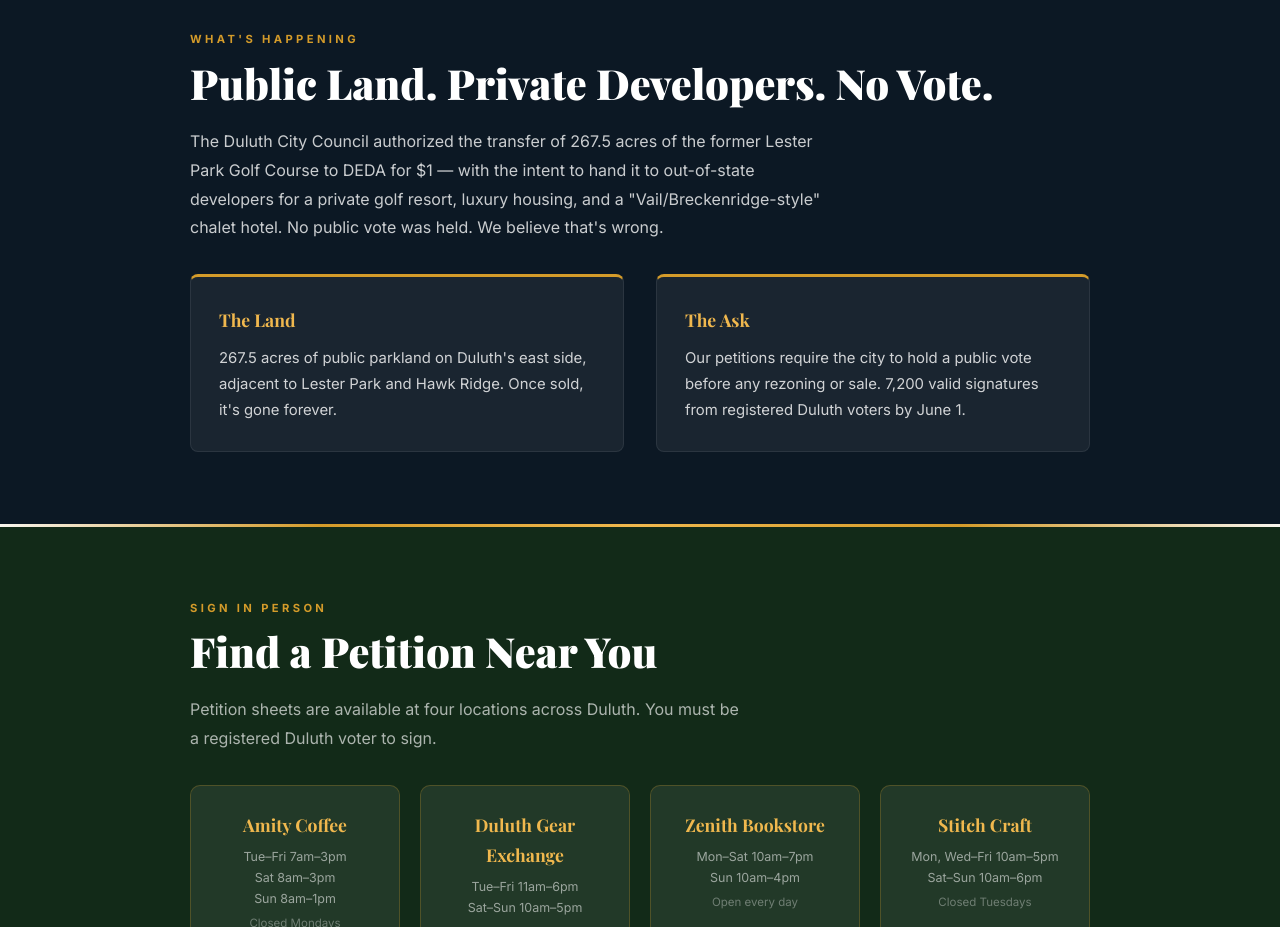
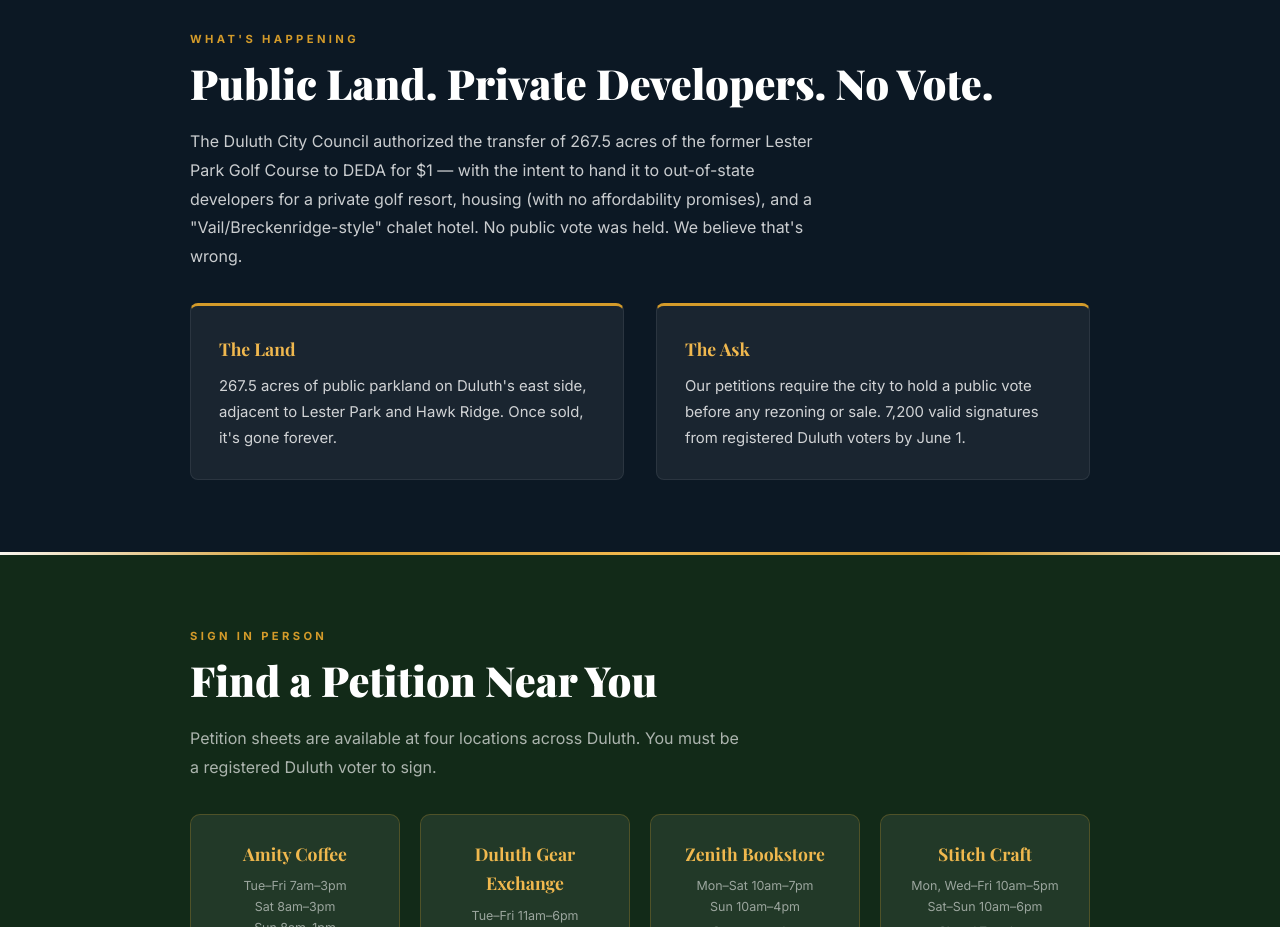
Before and after one commit to mbernstein04/ourparkourvote, a plain HTML site: page index.html in a window 1280 px wide. Shown: the part 880-1807 px from the top of the page. Drawn offline with nearby package versions, Linux system fonts and the light colour scheme; a web font is replaced by a local one.

Commit message:
Update index.html

```diff
--- a/index.html
+++ b/index.html
@@ -323,7 +323,7 @@ footer a { color: var(--gold-light); text-decoration: none; }
   <div class="container">
     <p class="section-label">What's happening</p>
     <h2 class="section-title">Public Land. Private Developers. No Vote.</h2>
-    <p class="lead" style="max-width:640px;margin-bottom:2rem;">The Duluth City Council authorized the transfer of 267.5 acres of the former Lester Park Golf Course to DEDA for $1 — with the intent to hand it to out-of-state developers for a private golf resort, luxury housing, and a "Vail/Breckenridge-style" chalet hotel. No public vote was held. We believe that's wrong.</p>
+    <p class="lead" style="max-width:640px;margin-bottom:2rem;">The Duluth City Council authorized the transfer of 267.5 acres of the former Lester Park Golf Course to DEDA for $1 — with the intent to hand it to out-of-state developers for a private golf resort, housing (with no affordability promises), and a "Vail/Breckenridge-style" chalet hotel. No public vote was held. We believe that's wrong.</p>
     <div class="two-col">
       <div class="card">
         <h3>The Land</h3>
```
